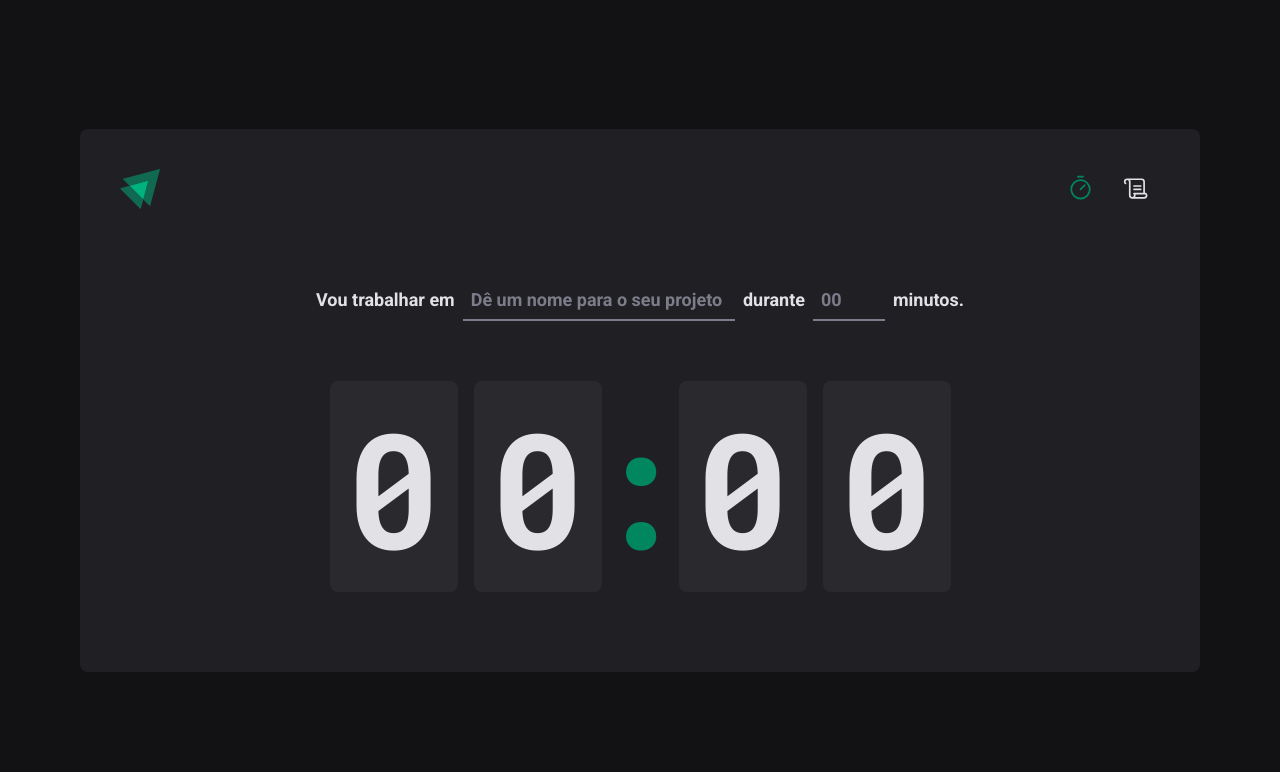
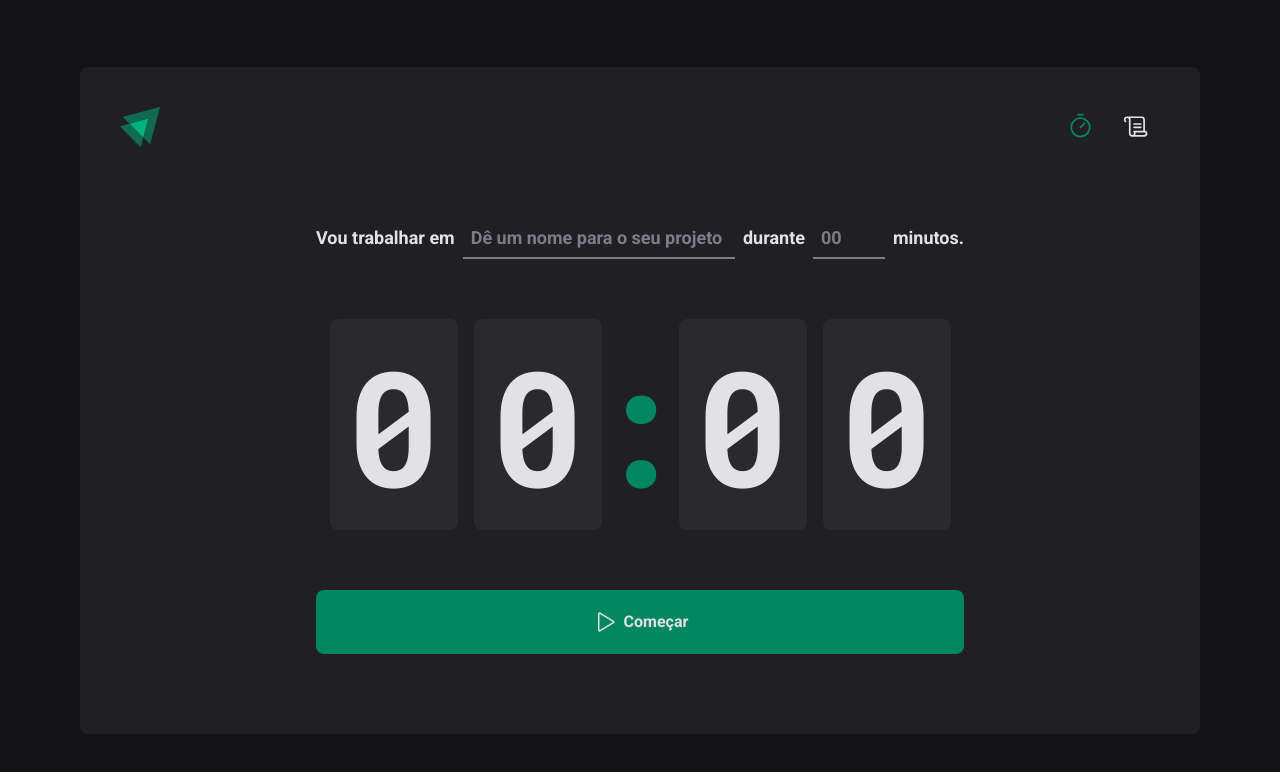
Before and after one commit to eduardonobrega/ignite-timer, a React (Vite) app: page / in a window 1280 px wide. Shown: the top 772 px of the page. Built offline with nearby package versions, Linux system fonts and the light colour scheme.

Commit message:
form button

```diff
--- a/src/pages/Home/components/NewCycleForm/index.tsx
+++ b/src/pages/Home/components/NewCycleForm/index.tsx
@@ -2,7 +2,7 @@ import { MinutesAmountInput, FormContainer, TaskInput } from './styles'
 
 export function NewCycleForm() {
   return (
-    <FormContainer>
+    <FormContainer id="newCycleForm">
       <label htmlFor="task">Vou trabalhar em</label>
       <TaskInput
         placeholder="Dê um nome para o seu projeto"
--- a/src/pages/Home/index.tsx
+++ b/src/pages/Home/index.tsx
@@ -1,12 +1,23 @@
+import { Play } from '@phosphor-icons/react'
 import { Countdown } from './components/Countdown'
 import { NewCycleForm } from './components/NewCycleForm'
-import { HomeContainer } from './styles'
+import { StartButton, HomeContainer } from './styles'
 
 export function Home() {
   return (
     <HomeContainer>
       <NewCycleForm />
       <Countdown />
+
+      <StartButton type="submit" form="newCycleForm">
+        <Play />
+        Começar
+      </StartButton>
+
+      {/* <InterruptButton>
+        <HandPalm />
+        Interromper
+      </InterruptButton> */}
     </HomeContainer>
   )
 }
--- a/src/pages/Home/styles.ts
+++ b/src/pages/Home/styles.ts
@@ -4,3 +4,47 @@ export const HomeContainer = styled.main`
   width: min(90%, 64.8rem);
   margin: 7.2rem auto 0;
 `
+
+const Button = styled.button`
+  color: ${({ theme }) => theme['gray-100']};
+  font-weight: 700;
+
+  width: 100%;
+  height: 6.4rem;
+  margin-top: 6rem;
+
+  display: flex;
+  align-items: center;
+  justify-content: center;
+  gap: 0.8rem;
+
+  cursor: pointer;
+  border: none;
+  border-radius: 8px;
+
+  &:disabled {
+    opacity: 0.6;
+    cursor: not-allowed;
+  }
+
+  > svg {
+    width: 2.4rem;
+    height: 2.4rem;
+  }
+`
+
+export const StartButton = styled(Button)`
+  background-color: ${({ theme }) => theme['green-500']};
+
+  &:not(:disabled):hover {
+    background-color: ${({ theme }) => theme['green-700']};
+  }
+`
+
+export const InterruptButton = styled(Button)`
+  background-color: ${({ theme }) => theme['red-500']};
+
+  &:not(:disabled):hover {
+    background-color: ${({ theme }) => theme['red-700']};
+  }
+`
```
